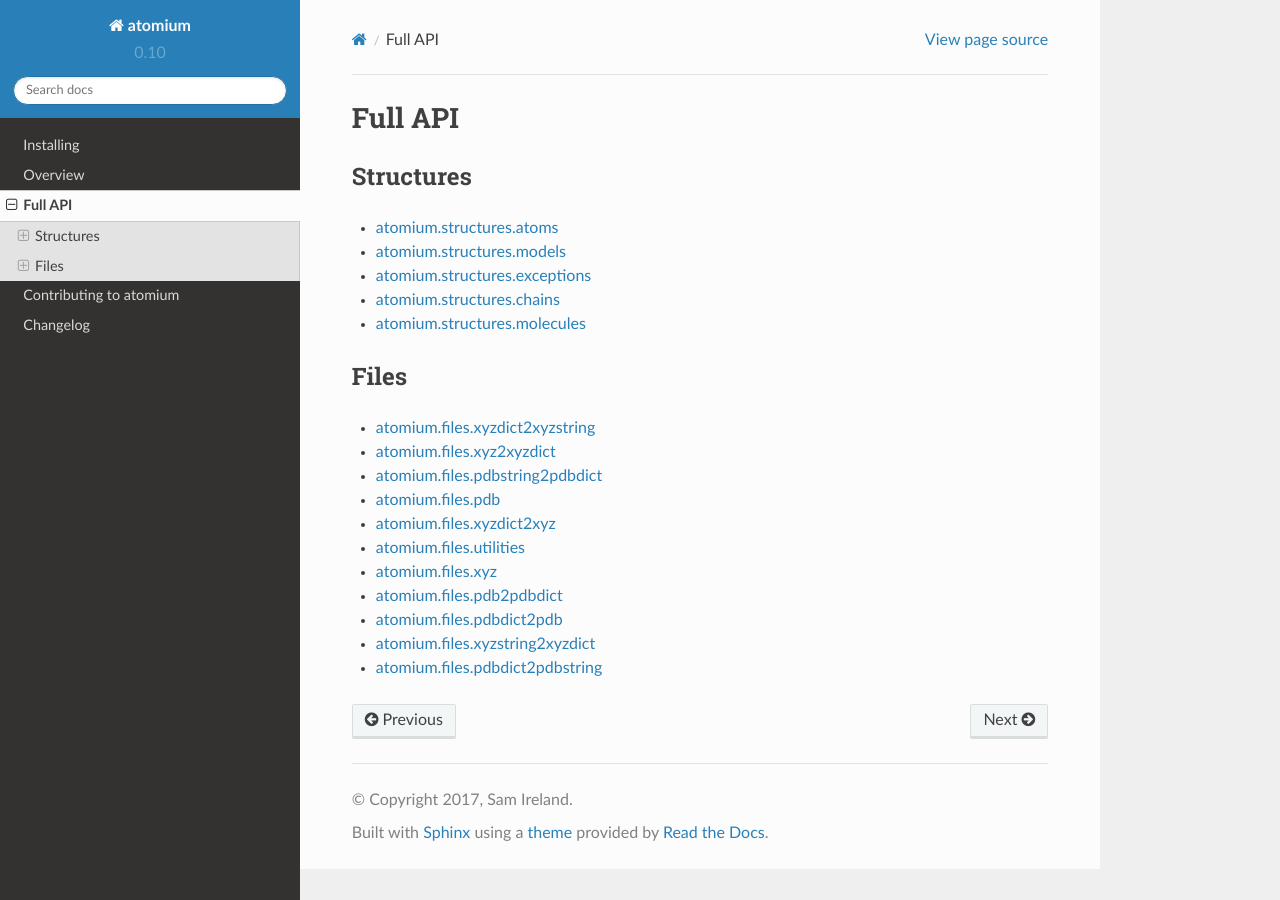
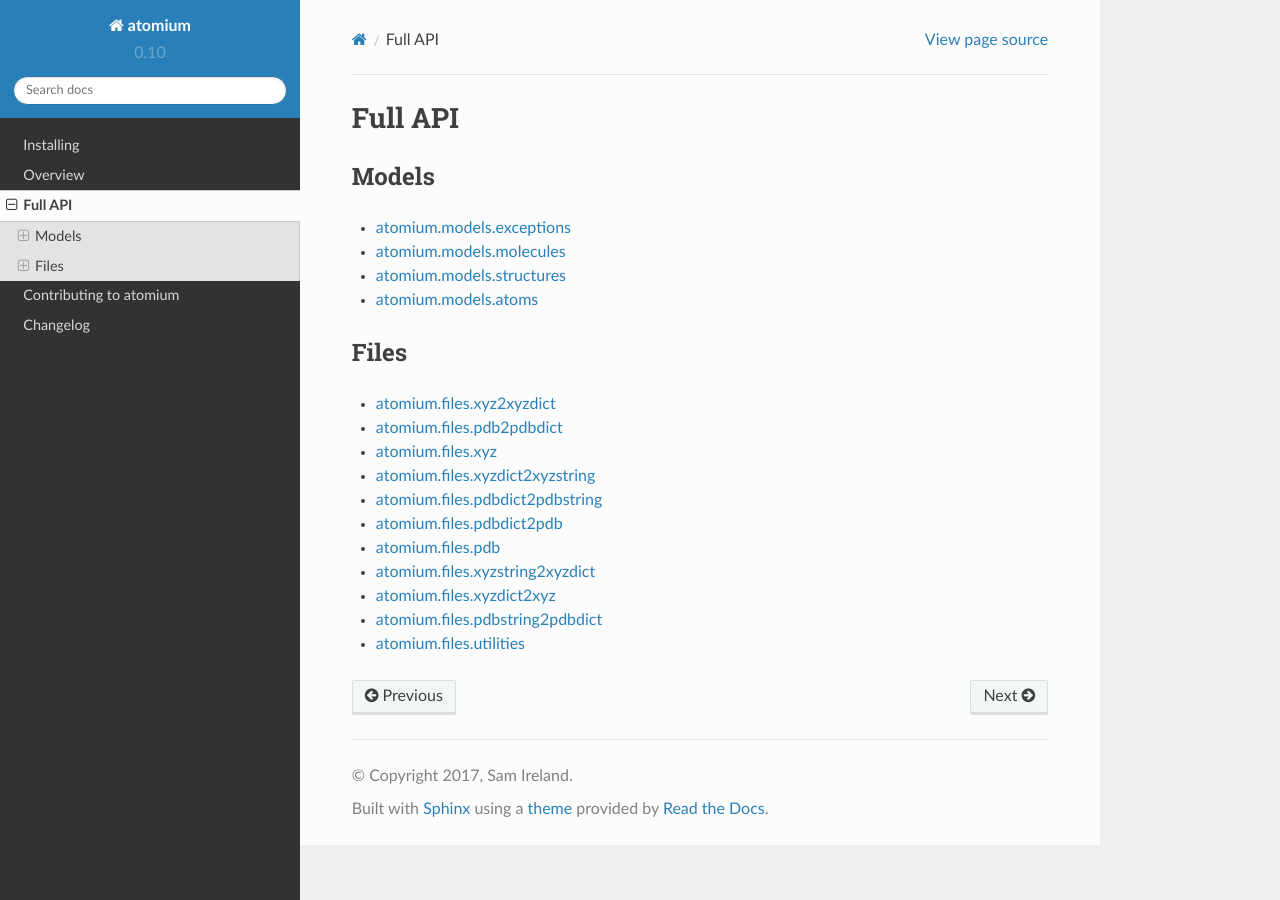
Before and after one commit to samirelanduk/atomium, a Sphinx documentation site: the page built from docs/source/api.rst, in a window 1280 px wide. Built offline with Sphinx 7.4.7 and the Read the Docs theme 2.0.0, drawn with Linux system fonts in a browser that asks for light colours.

```diff
--- a/docs/source/api.rst
+++ b/docs/source/api.rst
@@ -1,29 +1,28 @@
 Full API
 --------
 
-Structures
-~~~~~~~~~~
+Models
+~~~~~~
 
 .. toctree ::
+	api/exceptions
+	api/molecules
+	api/structures
 	api/atoms
-	api/models
-	api/exceptions
-	api/chains
-	api/molecules
 
 
 Files
 ~~~~~
 
 .. toctree ::
+	api/xyz2xyzdict
+	api/pdb2pdbdict
+	api/xyz
 	api/xyzdict2xyzstring
-	api/xyz2xyzdict
+	api/pdbdict2pdbstring
+	api/pdbdict2pdb
+	api/pdb
+	api/xyzstring2xyzdict
+	api/xyzdict2xyz
 	api/pdbstring2pdbdict
-	api/pdb
-	api/xyzdict2xyz
 	api/utilities
-	api/xyz
-	api/pdb2pdbdict
-	api/pdbdict2pdb
-	api/xyzstring2xyzdict
-	api/pdbdict2pdbstring
--- a/docs/source/api/atoms.rst
+++ b/docs/source/api/atoms.rst
@@ -1,6 +1,6 @@
-atomium.structures.atoms
-------------------------
+atomium.models.atoms
+--------------------
 
-.. automodule:: atomium.structures.atoms
+.. automodule:: atomium.models.atoms
 	:members:
 	:inherited-members:
--- a/docs/source/api/chains.rst
+++ /dev/null
@@ -1,6 +0,0 @@
-atomium.structures.chains
--------------------------
-
-.. automodule:: atomium.structures.chains
-	:members:
-	:inherited-members:
--- a/docs/source/api/exceptions.rst
+++ b/docs/source/api/exceptions.rst
@@ -1,6 +1,6 @@
-atomium.structures.exceptions
------------------------------
+atomium.models.exceptions
+-------------------------
 
-.. automodule:: atomium.structures.exceptions
+.. automodule:: atomium.models.exceptions
 	:members:
 	:inherited-members:
--- a/docs/source/api/models.rst
+++ /dev/null
@@ -1,6 +0,0 @@
-atomium.structures.models
--------------------------
-
-.. automodule:: atomium.structures.models
-	:members:
-	:inherited-members:
--- a/docs/source/api/molecules.rst
+++ b/docs/source/api/molecules.rst
@@ -1,6 +1,6 @@
-atomium.structures.molecules
-----------------------------
+atomium.models.molecules
+------------------------
 
-.. automodule:: atomium.structures.molecules
+.. automodule:: atomium.models.molecules
 	:members:
 	:inherited-members:
--- /dev/null
+++ b/docs/source/api/structures.rst
@@ -0,0 +1,6 @@
+atomium.models.structures
+-------------------------
+
+.. automodule:: atomium.models.structures
+	:members:
+	:inherited-members:
```
Also changed, not shown: 3 other files.
